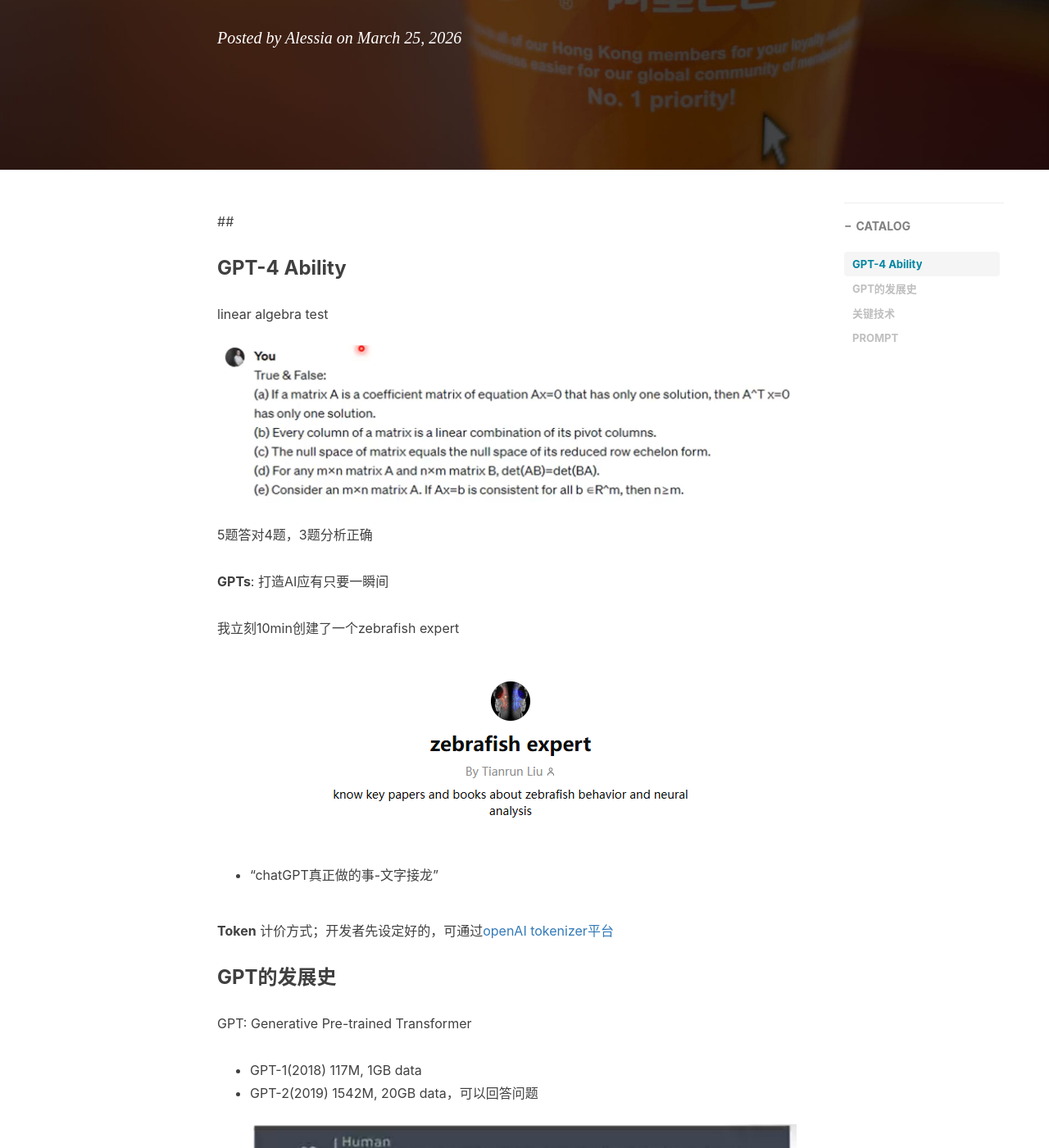
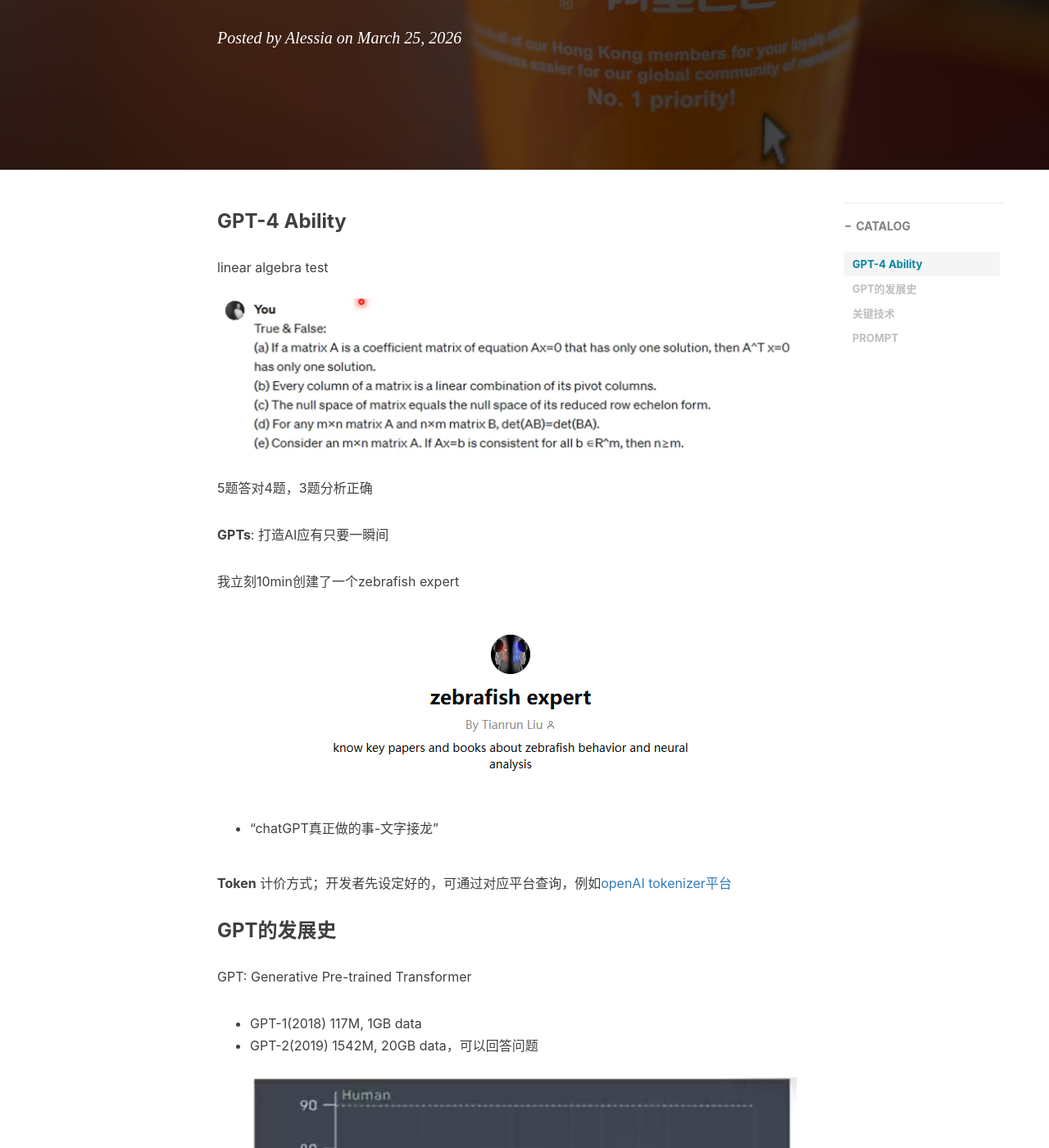
Before and after one commit to LIU-Alessia/LIU-Alessia.github.io, a Jekyll site: the page built from _posts/2026-03-25-快速全面了解大语言模型.md, in a window 1280 px wide and 1400 px high, scrolled down 316 px. Shown: the whole window at 82% size. Built offline with Jekyll 4.4.1, drawn with Linux system fonts in a browser that asks for light colours; nearby versions of some CDN libraries; comment, search, counter and statistics services are not loaded.

```diff
--- a/_config.yml
+++ b/_config.yml
@@ -11,21 +11,13 @@ github_repo: "https://github.com/LIU-Alessia/LIU-Alessia.github.io.git" # you co
 
 # Sidebar settings
 sidebar: true                           # whether or not using Sidebar.
-sidebar-about-description: "Goals determine what you're going to be!"
+sidebar-about-description: "I'm a slow walker, but I never look backward"
 sidebar-avatar: /yeji_image/heart.jpg      # use absolute URL, seeing it's used in both `/` and `/about/`
 
 
 
 # SNS settings
 RSS: false
-# weibo_username:     qiubaiying
-# zhihu_username:     qiubaiying
-# github_username:    qiubaiying
-# facebook_username:  baiying.qiu.7
-# jianshu_username:   e71990ada2fd
-# twitter_username:   qiubaiying
-
-
 
 
 # Build settings
--- a/_posts/2026-03-25-快速全面了解大语言模型.md
+++ b/_posts/2026-03-25-快速全面了解大语言模型.md
@@ -10,7 +10,6 @@ tags:
     - LLM
 ---
 
-##
 ### GPT-4 Ability
 linear algebra test
 ![alt text](/img-post/LLM_QuickStart/midterm-question.png)
@@ -24,7 +23,7 @@ linear algebra test
 * "chatGPT真正做的事-文字接龙"
 
 **Token**
-计价方式；开发者先设定好的，可通过[openAI tokenizer平台](https://platform.openai.com/tokenizer)
+计价方式；开发者先设定好的，可通过对应平台查询，例如[openAI tokenizer平台](https://platform.openai.com/tokenizer)
 
 ### GPT的发展史
 GPT: Generative Pre-trained Transformer
```
Also changed, not shown: _posts/2026-02-25-transformer精读.md (+1 -1 lines), img-post/transformer/Attention_paper_title.png.
